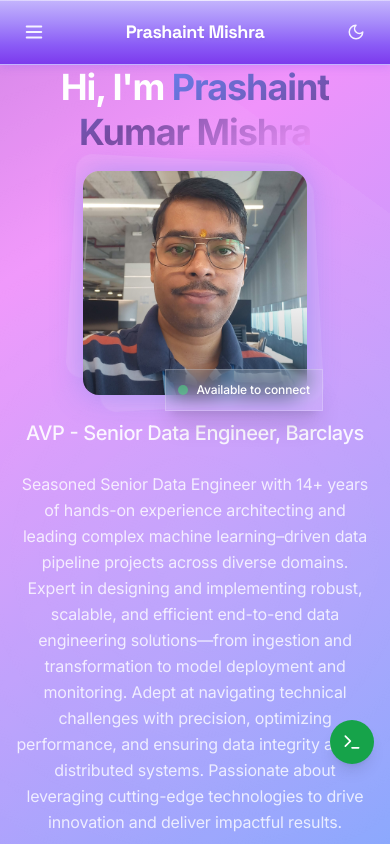
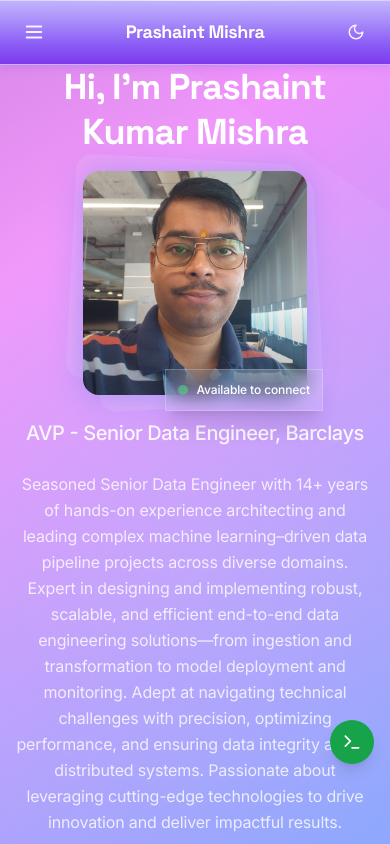
Before and after one commit to prashaint/prashaint_portfolio_app, a React (Vite) app: page /home-landing-page in a window 390 px wide. Shown: the top 844 px of the page. Built offline with nearby package versions, Linux system fonts and the light colour scheme.

Commit message:
Fixed hamburger issue

```diff
--- a/src/components/ui/Header.jsx
+++ b/src/components/ui/Header.jsx
@@ -1,4 +1,5 @@
 import React, { useState, useEffect } from 'react';
+import { createPortal } from 'react-dom';
 import { Link, useLocation } from 'react-router-dom';
 import { motion, AnimatePresence } from 'framer-motion';
 import Icon from '../AppIcon';
@@ -44,6 +45,10 @@ const Header = () => {
     window.addEventListener('resize', handleResize);
     return () => window.removeEventListener('resize', handleResize);
   }, []);
+
+  useEffect(() => {
+    closeMobileMenu();
+  }, [location.pathname]);
 
   useEffect(() => {
     if (isMobileMenuOpen) {
@@ -210,7 +215,8 @@ const Header = () => {
         </div>
       </motion.header>
 
-      {/* Mobile Menu Overlay */}
+      {/* Mobile Menu Overlay - rendered via portal to avoid transform context breaking fixed positioning */}
+      {createPortal(
         <AnimatePresence>
           {isMobileMenuOpen && (
             <motion.div
@@ -328,7 +334,9 @@ const Header = () => {
               </motion.div>
             </motion.div>
           )}
-      </AnimatePresence>
+        </AnimatePresence>,
+        document.body
+      )}
     </>
   );
 };
--- a/src/pages/home-landing-page/components/HeroSection.jsx
+++ b/src/pages/home-landing-page/components/HeroSection.jsx
@@ -36,11 +36,8 @@ const HeroSection = () => {
             transition={{ duration: 0.8, delay: 0.2, ease: [0.25, 0.1, 0.25, 1] }}
           >
             <div className="mb-6">
-              <h1 className="text-4xl sm:text-5xl lg:text-6xl font-bold text-white mb-4 leading-tight">
-                Hi, I'm{' '}
-                <span className="gradient-text bg-gradient-to-r from-cyan-300 via-blue-300 to-purple-300 bg-clip-text text-transparent">
-                  Prashaint Kumar Mishra
-                </span>
+              <h1 className="text-4xl sm:text-5xl lg:text-6xl font-bold text-white mb-4 leading-tight font-display tracking-tight">
+                Hi, I'm Prashaint Kumar Mishra
               </h1>
 
               {/* Mobile-only Profile Image - shown between heading and subtitle */}
```
Lines whose indentation alone changed are shown as unchanged.
